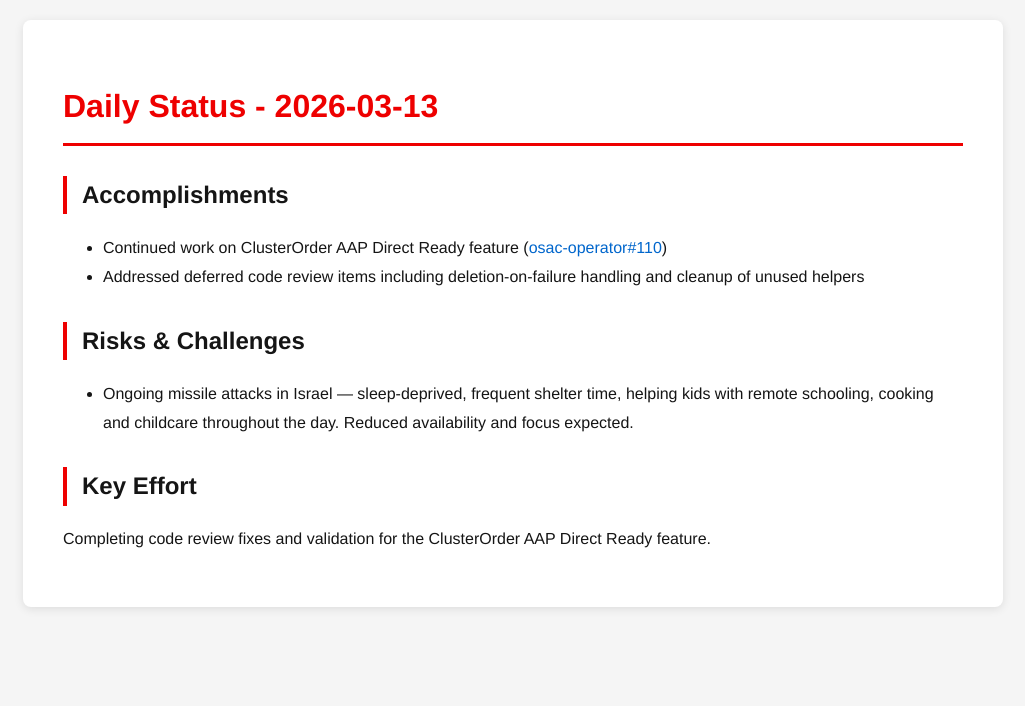
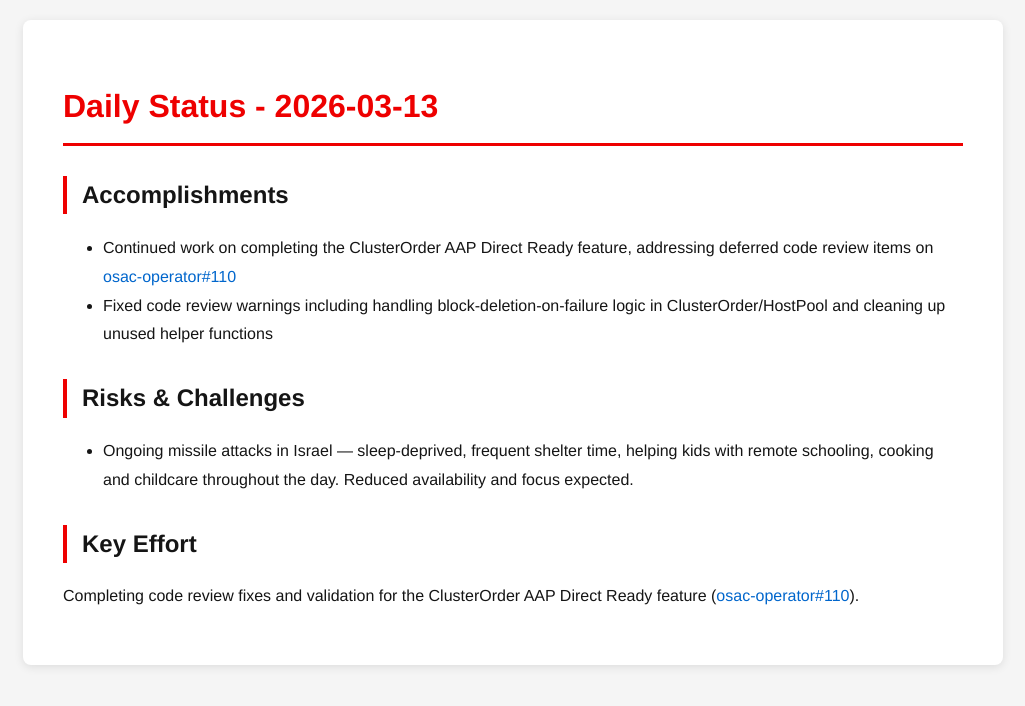
Before and after one commit to tzvatot/daily-status, a Jekyll site: the page built from 2026-03-13.md, in a window 1280 px wide. Shown: the top 706 px of the page, without its empty margins (127-1152 px from the left). Built offline with Jekyll 4.4.1, drawn with Linux system fonts in a browser that asks for light colours.

Commit message:
Daily status update - 2026-03-13

```diff
--- a/2026-03-13.md
+++ b/2026-03-13.md
@@ -7,11 +7,11 @@
 # Daily Status - 2026-03-13
 
 ## Accomplishments
-- Continued work on ClusterOrder AAP Direct Ready feature ([osac-operator#110](https://github.com/osac-project/osac-operator/pull/110))
-- Addressed deferred code review items including deletion-on-failure handling and cleanup of unused helpers
+- Continued work on completing the ClusterOrder AAP Direct Ready feature, addressing deferred code review items on [osac-operator#110](https://github.com/osac-project/osac-operator/pull/110)
+- Fixed code review warnings including handling block-deletion-on-failure logic in ClusterOrder/HostPool and cleaning up unused helper functions
 
 ## Risks & Challenges
 - Ongoing missile attacks in Israel — sleep-deprived, frequent shelter time, helping kids with remote schooling, cooking and childcare throughout the day. Reduced availability and focus expected.
 
 ## Key Effort
-Completing code review fixes and validation for the ClusterOrder AAP Direct Ready feature.
+Completing code review fixes and validation for the ClusterOrder AAP Direct Ready feature ([osac-operator#110](https://github.com/osac-project/osac-operator/pull/110)).
```
